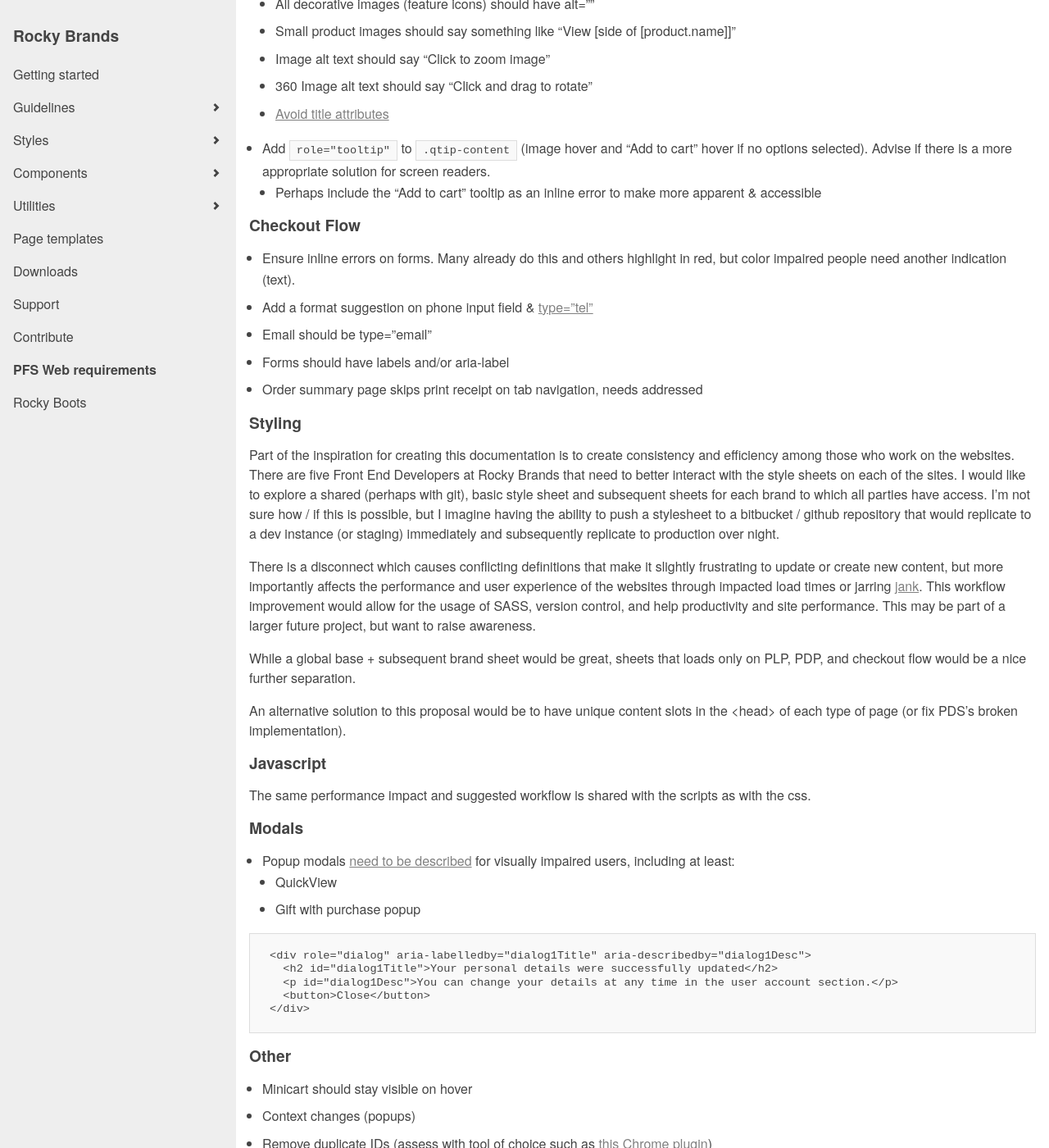
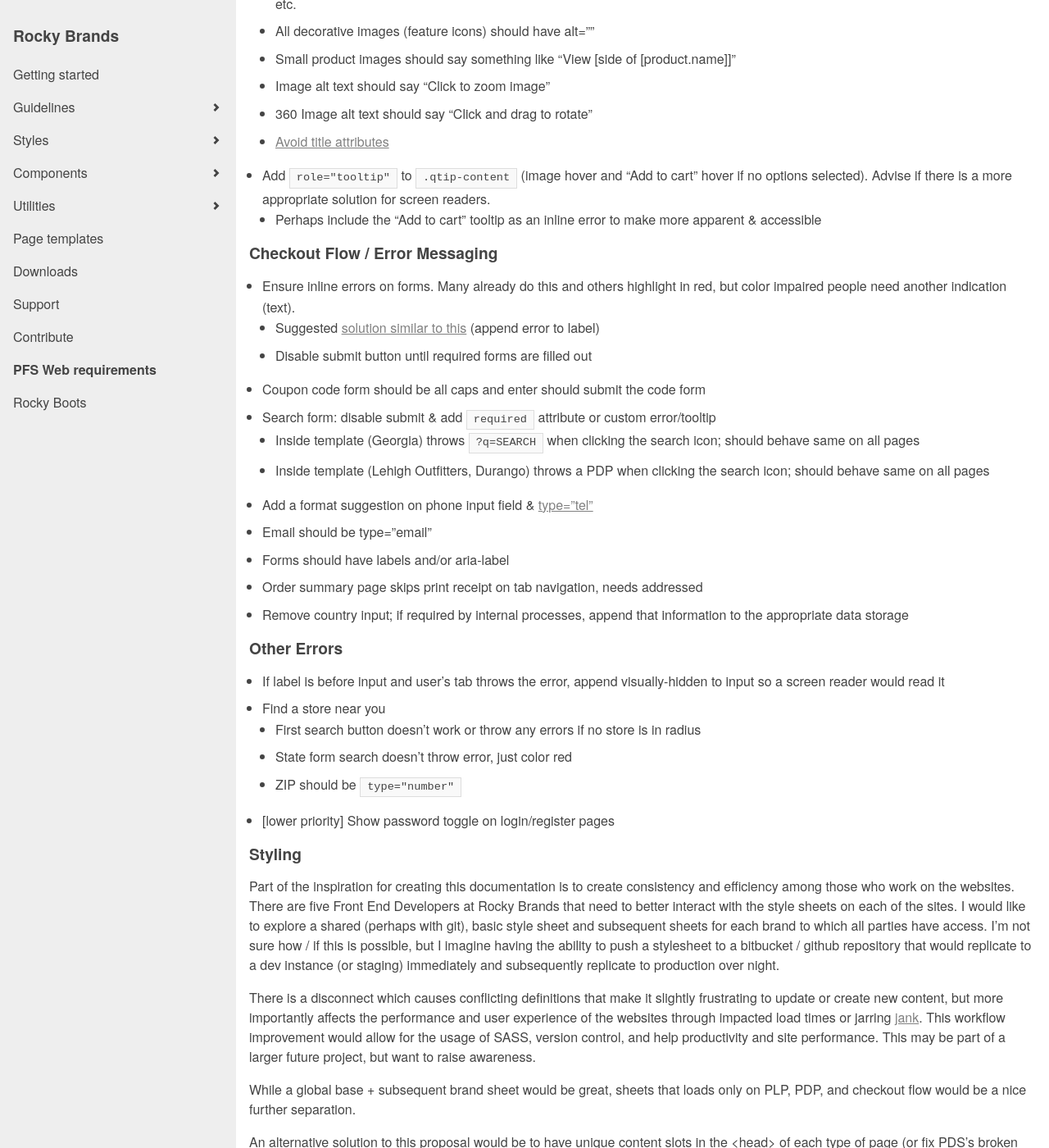
Before and after one commit to RockyBrands/styleguide, a Jekyll site: the page built from ada.md, in a window 1280 px wide and 1400 px high, scrolled down 1242 px. Shown: the whole window at 82% size. Built offline with Jekyll 4.4.1, drawn with Linux system fonts in a browser that asks for light colours; some of the changed text lies outside the part shown.

Commit message:
Added form errors to PFS page

```diff
--- a/ada.md
+++ b/ada.md
@@ -13,6 +13,7 @@ The following are required changes to the current templates in order to comply w
   - Add a similar, visually hidden link to sitemap
   - Improve sitemap
   - Similar link before the filter sidebar
+  - After add to cart button, add a skip to cart
 * Wrap main content (`#primary`) with `<main role="main">` on every page in order to support skip to content links. Currently, any skip content goes to #main which doesn't exist on some pages. Category pages have <div id="main" role="main">: instances like this should be given the html5 "main" markup and all other rendering templates should wrap the content (slots) with the same.
 <!-- * [Remove title](http://a11yproject.com/posts/title-attributes/) -->
 * Add `role="navigation"` to `<nav>`
@@ -44,12 +45,27 @@ The following are required changes to the current templates in order to comply w
 * Add `role="tooltip"` to `.qtip-content` (image hover and "Add to cart" hover if no options selected). Advise if there is a more appropriate solution for screen readers.
   - Perhaps include the "Add to cart" tooltip as an inline error to make more apparent & accessible
 
-### Checkout Flow
+### Checkout Flow / Error Messaging
 * Ensure inline errors on forms. Many already do this and others highlight in red, but color impaired people need another indication (text).
+  - Suggested [solution similar to this](http://info.rockybrands.com/register-michelin.html) (append error to label)
+  - Disable submit button until required forms are filled out
+* Coupon code form should be all caps and enter should submit the code form
+* Search form: disable submit & add `required` attribute or custom error/tooltip
+  - Inside template (Georgia) throws `?q=SEARCH` when clicking the search icon; should behave same on all pages
+  - Inside template (Lehigh Outfitters, Durango) throws a PDP when clicking the search icon; should behave same on all pages
 * Add a format suggestion on phone input field &amp; [type="tel"](http://caniuse.com/#search=tel)
 * Email should be type="email"
 * Forms should have labels and/or aria-label
 * Order summary page skips print receipt on tab navigation, needs addressed
+* Remove country input; if required by internal processes, append that information to the appropriate data storage
+
+### Other Errors
+* If label is before input and user's tab throws the error, append visually-hidden to input so a screen reader would read it
+* Find a store near you
+  - First search button doesn't work or throw any errors if no store is in radius
+  - State form search doesn't throw error, just color red
+  - ZIP should be `type="number"`
+* [lower priority] Show password toggle on login/register pages
 
 ### Styling
 Part of the inspiration for creating this documentation is to create consistency and efficiency among those who work on the websites. There are five Front End Developers at Rocky Brands that need to better interact with the style sheets on each of the sites. I would like to explore a shared (perhaps with git), basic style sheet and subsequent sheets for each brand to which all parties have access. I'm not sure how / if this is possible, but I imagine having the ability to push a stylesheet to a bitbucket / github repository that would replicate to a dev instance (or staging) immediately and subsequently replicate to production over night.
--- a/styles/06-imagery.html
+++ b/styles/06-imagery.html
@@ -15,12 +15,12 @@ description: Styles for handling pictures and graphics
 <ul>
   <li>Include the srcset attribute on images to serve for improved performances on smaller devices. To save traffic, at least <a href="https://stackoverflow.com/a/30087595">Chrome will render the largest version if loaded previously or is in cache</a>.</li>
 </ul>
-`<img src="http://placehold.it/700x200" srcset="http://placehold.it/700x200 700w, http://placehold.it/500x200 500w, http://placehold.it/1000x1000 2x" alt="Text alternative to the image" />`
-<img src="http://placehold.it/700x200" srcset="http://placehold.it/700x200 700w, http://placehold.it/500x200 500w, http://placehold.it/1000x200 2x" alt="Text alternative to the image" />
+`<img src="https://placehold.it/700x200" srcset="https://placehold.it/700x200 700w, https://placehold.it/500x200 500w, https://placehold.it/1000x1000 2x" alt="Text alternative to the image" />`
+<img src="https://placehold.it/700x200" srcset="https://placehold.it/700x200 700w, https://placehold.it/500x200 500w" alt="Text alternative to the image" />
 
 <h2>Image links</h2>
 <ul>
   <li>External links where normal navigation wouldn't normally return the user back to the site should be target="_blank".</li>
   <li>Try to avoid titles since they <a href="https://www.paciellogroup.com/blog/2013/01/using-the-html-title-attribute-updated/">are not well supported</a>.</li>
-  <li>Images that are links <a href="http://a11yproject.com/posts/alt-text/">should describe where they go</a>.</li>
+  <li>Images that are links <a href="https://a11yproject.com/posts/alt-text/">should describe where they go</a>.</li>
 </ul>
```
